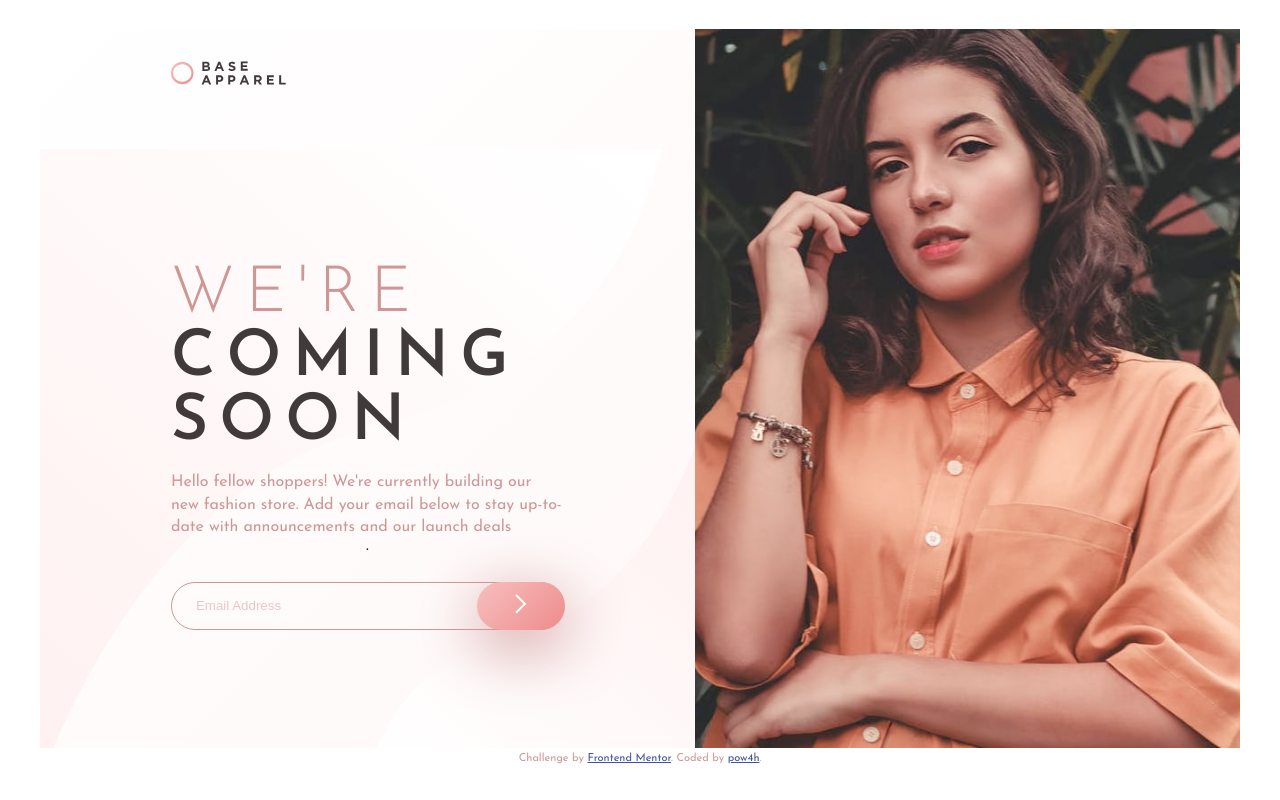
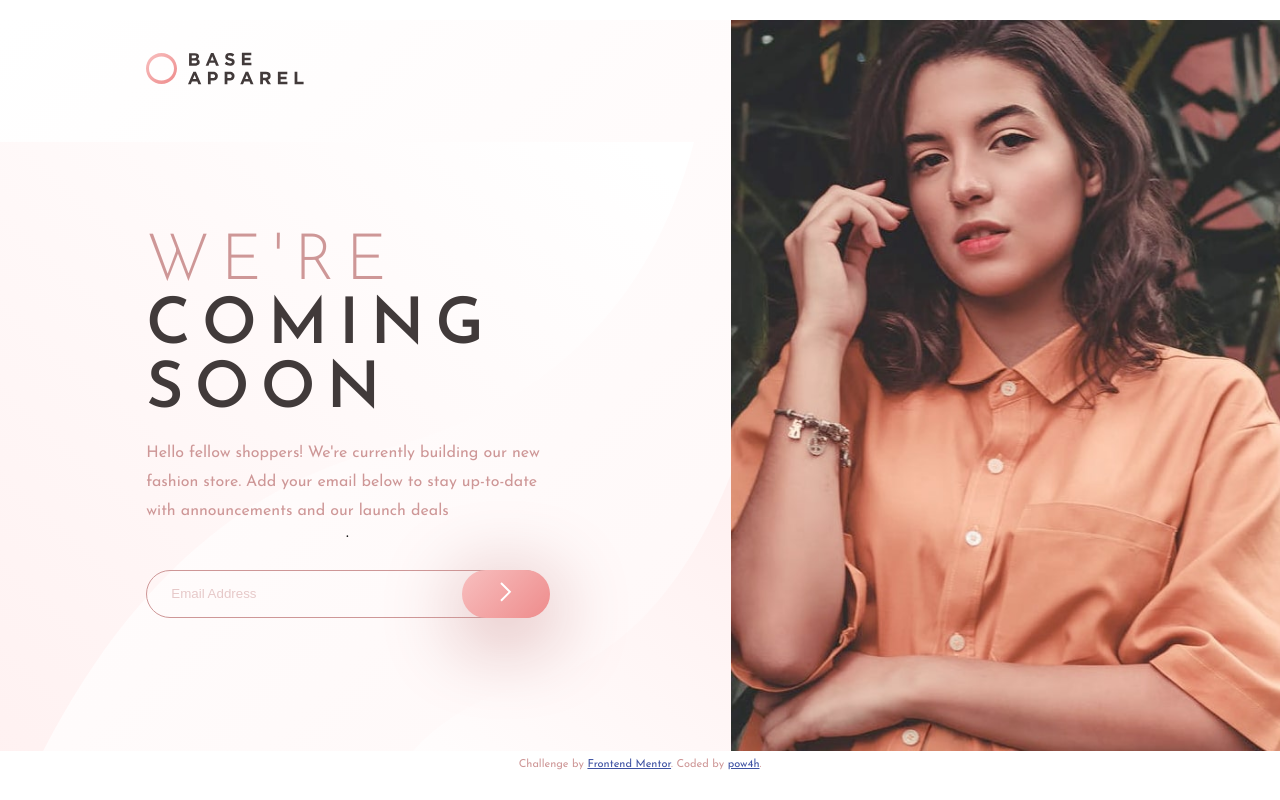
Before and after one commit to kubas33/base-apparel-coming-soon, a plain HTML site: page index.html in a window 1280 px wide. Drawn offline with nearby package versions, Linux system fonts and the light colour scheme.

Commit message:
Fix Bacground image on desktop view

```diff
--- a/index.html
+++ b/index.html
@@ -23,15 +23,15 @@
 
   <article>
     <main>
-      <header>
-        <img src="./images/logo.svg" alt="">
-      </header>
       <div class="hero">
         <picture>
           <source srcset="./images/hero-desktop.jpg" media="(min-width: 610px)" />
           <img src="./images/hero-mobile.jpg" alt="dark haired women">
         </picture>
       </div>
+      <header>
+        <img src="./images/logo.svg" alt="">
+      </header>
       <div class="main-cont">
         <h1><span>We're</span> <br> coming soon</h1>
         <p>
--- a/style.css
+++ b/style.css
@@ -30,11 +30,13 @@ main {
     margin: auto;
     width: 100%;
     background-image: linear-gradient(135deg, hsl(0, 0%, 100%), hsl(0, 100%, 98%));
+    min-height: 97dvh;
 }
 
 header {
     padding: 2rem;
     height: 100%;
+    grid-row-start: 1;
 }
 
 header img {
@@ -61,7 +63,7 @@ header img {
     align-items: center;
     padding: 15% 10%;
     text-align: center;
-    max-height: 100%;
+    min-height: 100%;
 }
 
 h1 {
@@ -103,7 +105,7 @@ div.submit-form button{
     padding: 0 1.5rem;
     background-image: linear-gradient(135deg, hsl(0, 80%, 86%), hsl(0, 74%, 74%));
     border: transparent;
-    box-shadow: 0 1rem 4rem .1rem var(--col-prim-desaturated-red);
+    box-shadow: 0 1rem 5rem .1rem var(--col-prim-desaturated-red);
     margin-right: -2px;
 }
 
@@ -146,6 +148,7 @@ div.submit-form:focus-within {
     padding-left: 2rem;
     font-size: .8rem;
     text-align: left;
+    height: 1.5rem;
 }
 
 #error-icon {
@@ -169,23 +172,25 @@ div.submit-form:focus-within {
 
 @media screen and (min-width: 610px) {
     main{
-        grid-template-columns: .6fr .5fr;
+        grid-template-columns: .8fr .6fr;
         grid-template-areas:
         "header hero"
         "main-content hero";
         grid-template-rows: .2fr 1fr;
+        max-height: 48rem;
+        min-height: 0;
     }
 
     article {
         display: grid;
         place-content: center;
         margin: auto;
-        max-width: 75rem;
+        max-width: 90rem;
     }
 
     h1 {
-       /* font-size: clamp(3rem 4rem 4rem);*/
-       font-size: 4rem;
+        font-size: clamp(2rem, 6vw, 4rem);
+       /*font-size: 4rem;*/
     }
 
     .hero {
@@ -197,9 +202,17 @@ div.submit-form:focus-within {
         padding-left: 20%;
     }
 
+    header img {
+        max-height: 3rem;
+    }
+
+    p {
+        line-height: 1.8rem;
+    }
+
     .main-cont {
         grid-area: main-content;
-        padding: 15% 20% 15% 20%;
+        padding: 10% 25% 15% 20%;
         text-align: left;
         background-image: url(./images/bg-pattern-desktop.svg);
         background-size: cover;
```
